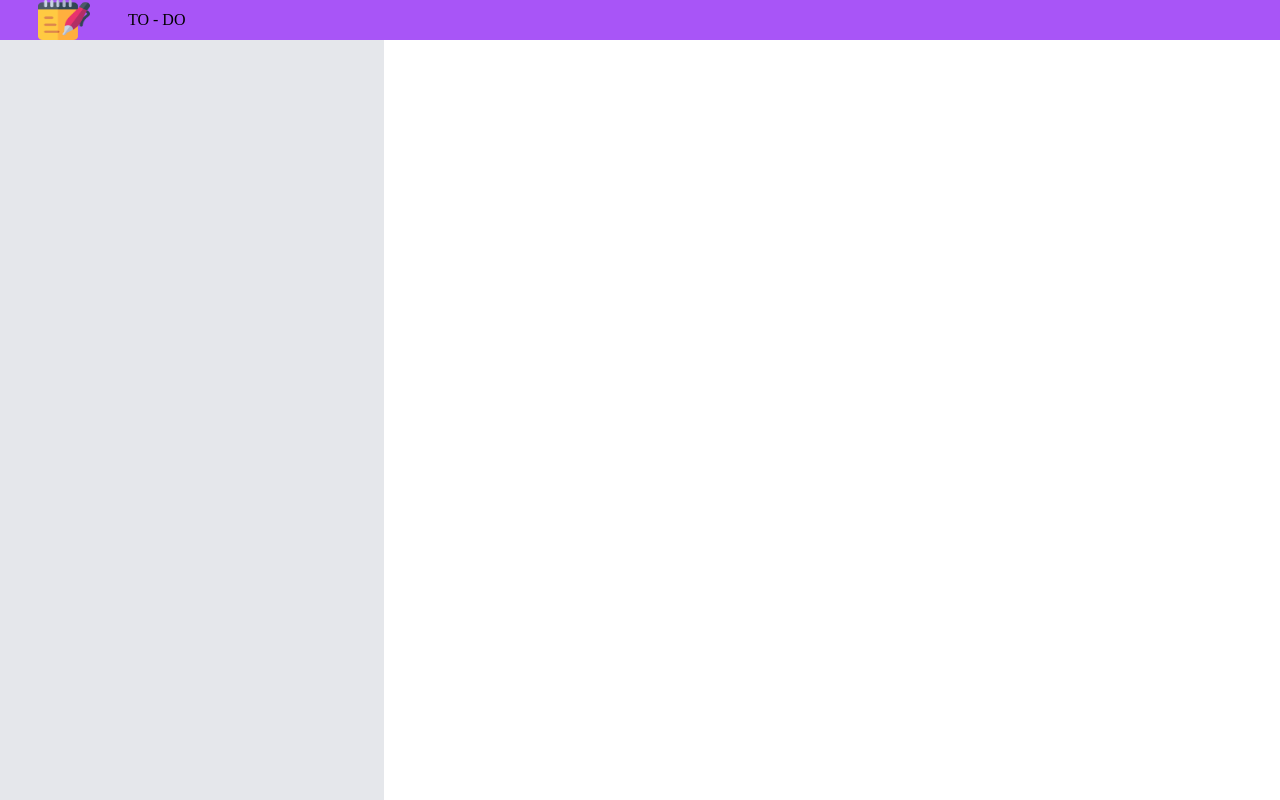
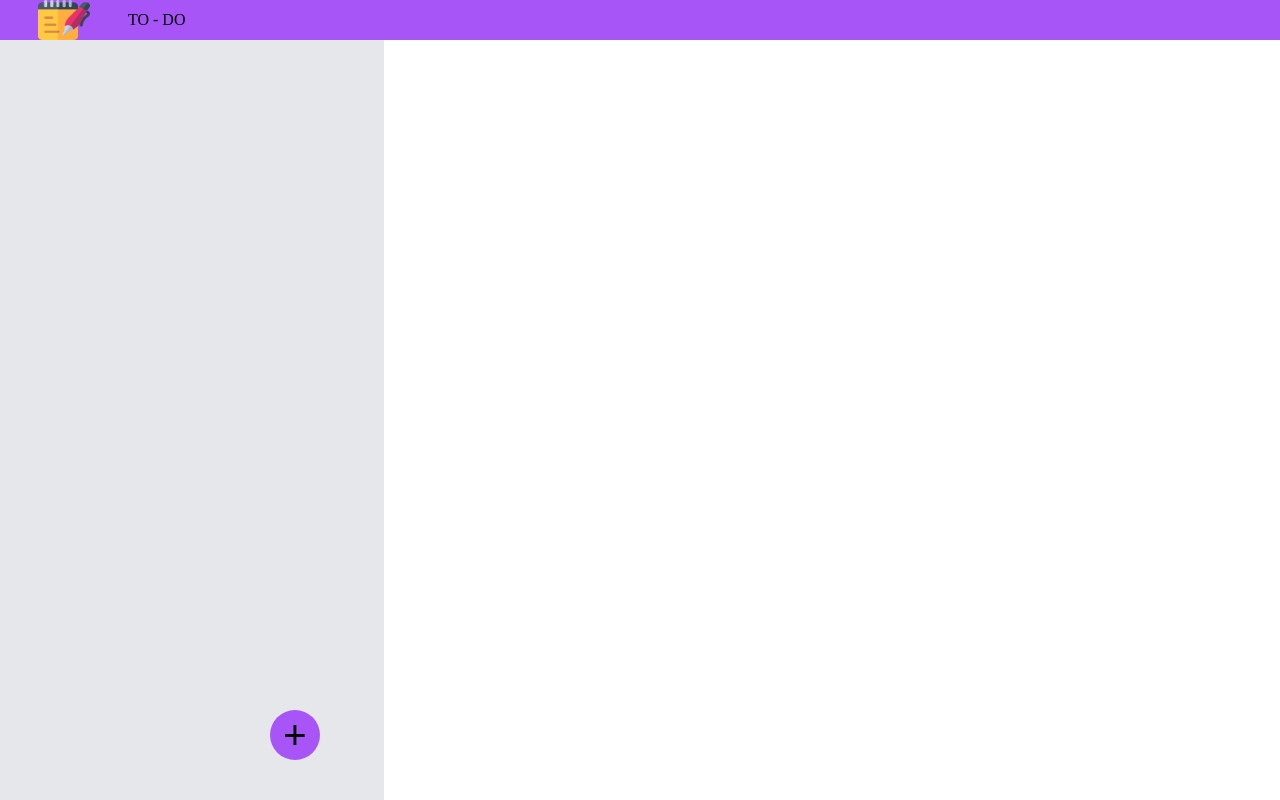
Before and after one commit to svenrisse/todo-list, a website built with webpack: page dist/index.html in a window 1280 px wide. Shown: the top 800 px of the page. Built offline with nearby package versions, Linux system fonts and the light colour scheme.

Commit message:
Added Add button without functionality

```diff
--- /dev/null
+++ b/src/components/styles/addButton.css
@@ -0,0 +1,16 @@
+.addButton {
+    height: 50px;
+    width: 50px;
+    border-radius: 50%;
+    font-size: 40px;
+    background-color: #A855F7;
+    border: 0;
+    align-self: end;
+    justify-self: end;
+    margin-right: 5vw;
+    margin-bottom: 5vh;
+}
+
+.addButton:active {
+    background-color: #C084FC;
+}
--- a/src/components/styles/mainpage.css
+++ b/src/components/styles/mainpage.css
@@ -1,10 +1,12 @@
 body {
     margin: 0;
+    height: 100vh;
+    width: 100vw;
 }
 
 .content {
-    height: 100vw;
-    width: 100vw;
+    height: 100%;
+    width: 100%;
     display: grid;
     grid-template: 5vh 1fr / 30vw 70vw;
 }
@@ -23,6 +25,7 @@ body {
     margin-right: 3vw;
 }
 
-.projects {
+.sideBar {
     background-color: #E5E7EB;
+    display: grid;
 }
--- a/src/index.js
+++ b/src/index.js
@@ -1,3 +1,5 @@
 import renderPage from "./renderPage";
+import renderAddButton from "./renderAddButton";
 
 renderPage();
+renderAddButton();
--- /dev/null
+++ b/src/renderAddButton.js
@@ -0,0 +1,10 @@
+import "./components/styles/addButton.css"
+
+function renderAddButton() {
+    const addButton = document.createElement("button");
+    addButton.classList.add("addButton");
+    addButton.textContent = "+";
+    document.querySelector(".sideBar").appendChild(addButton);
+};
+
+export default renderAddButton;
--- a/src/renderPage.js
+++ b/src/renderPage.js
@@ -24,15 +24,15 @@ function renderPage() {
 
     // projects overview
 
-    const projects = document.createElement("div");
-    projects.classList.add("projects");
-    document.querySelector(".content").appendChild(projects);
+    const sideBar = document.createElement("div");
+    sideBar.classList.add("sideBar");
+    document.querySelector(".content").appendChild(sideBar);
 
     // todos overview
 
-    const todos = document.createElement("div");
-    todos.classList.add("todos");
-    document.querySelector(".content").appendChild(todos);
+    const mainContainer = document.createElement("div");
+    mainContainer.classList.add("mainContainer");
+    document.querySelector(".content").appendChild(mainContainer);
 };
 
 export default renderPage;
```
Also changed, not shown: dist/191e9c87fb24ab76379e.png (added), dist/2331d14bbbcaa8b99715.png (added), dist/2e0edf77d8bb32c4856d.png (added), dist/d5a076fbde03fd7ea33a.png (added), dist/main.js, src/components/imgs/plus.png (added).
